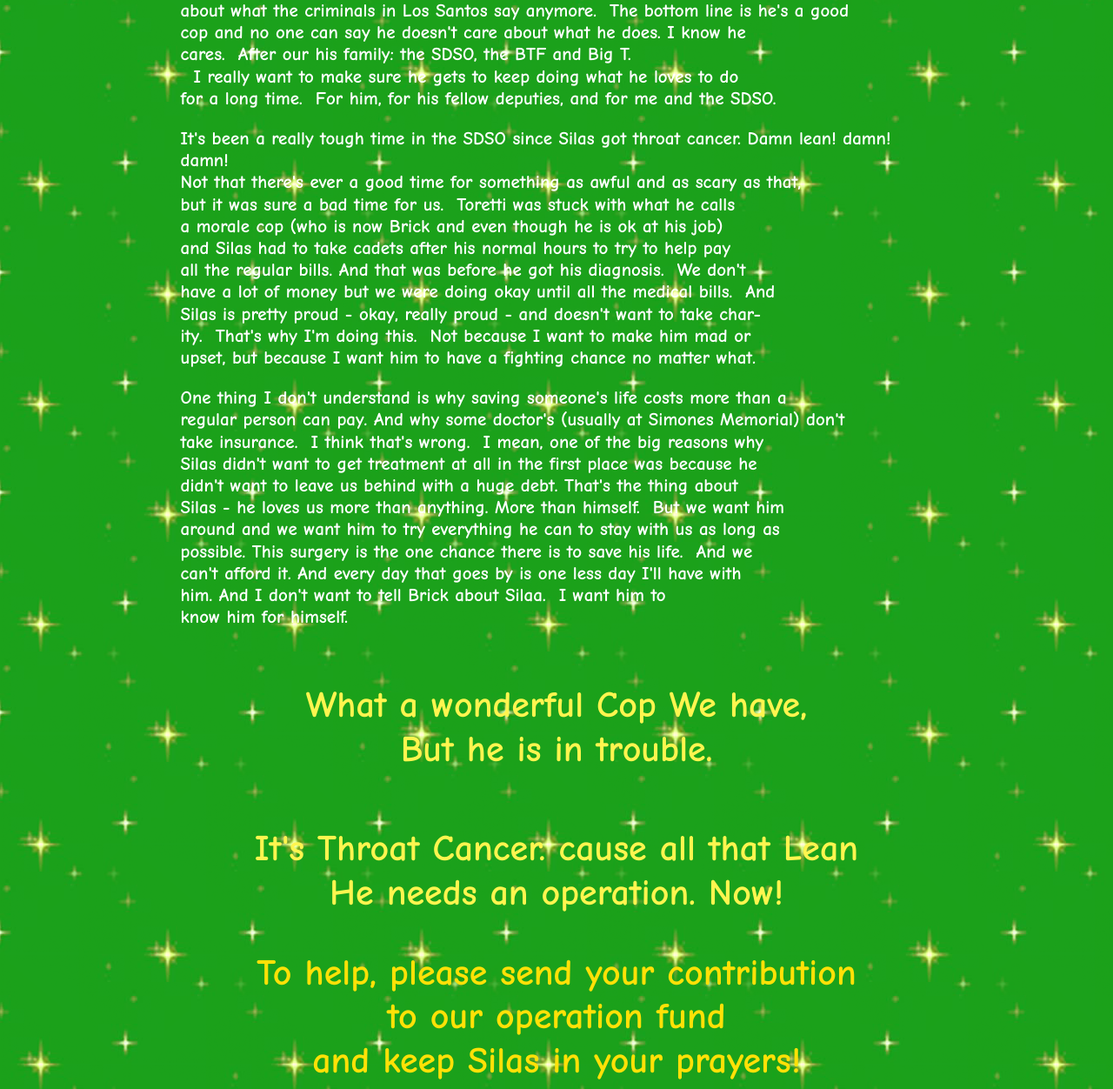
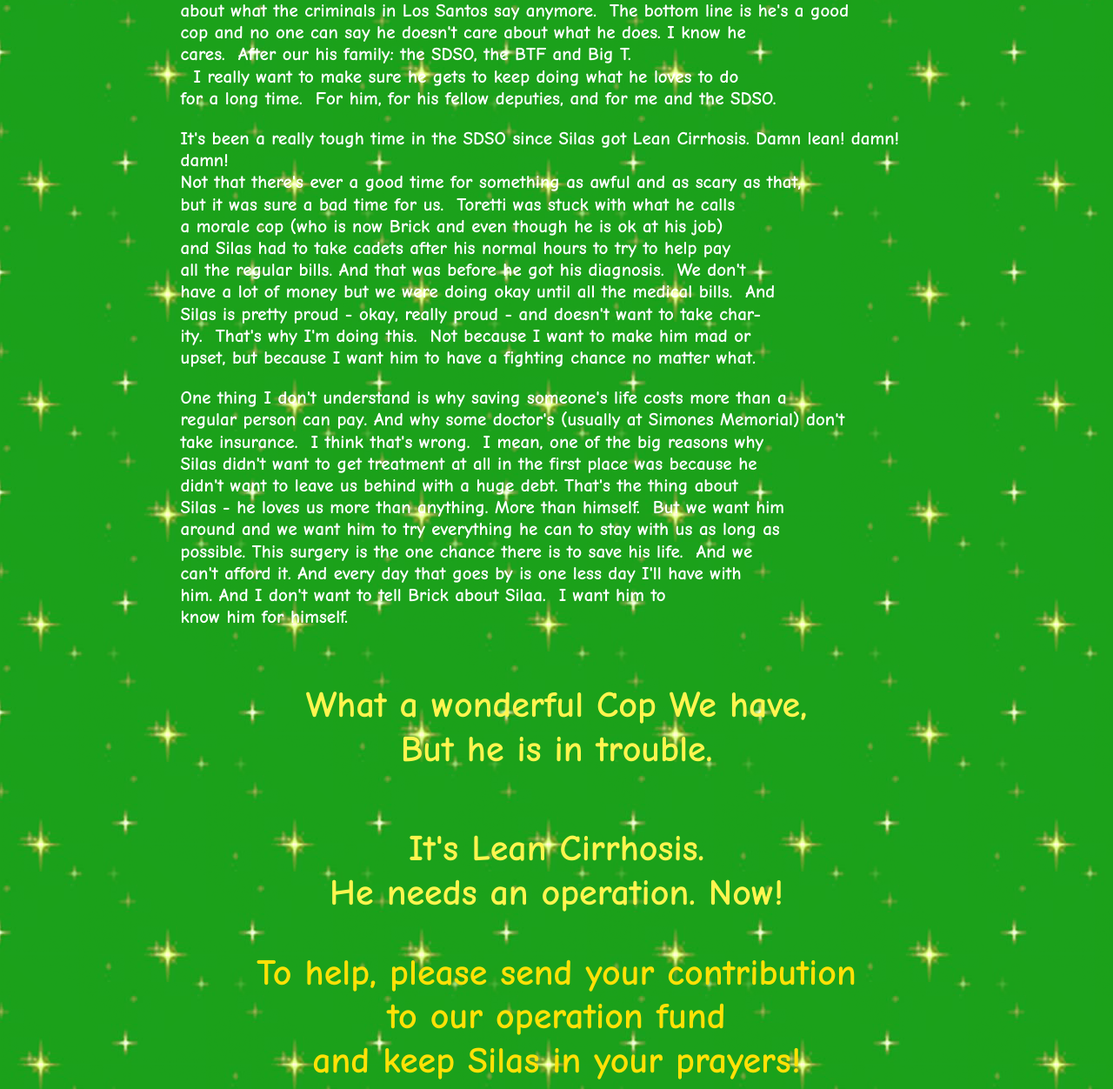
Before and after one commit to laopewastaken/savesilasgrimmer, a plain HTML site: page index.html in a window 1280 px wide. Shown: the part 3584-4836 px from the top of the page at 87% size. Drawn offline with Linux system fonts and the light colour scheme.

Commit message:
Add files via upload
Lean Cirrhosis

```diff
--- a/index.html
+++ b/index.html
@@ -69,7 +69,7 @@
 		The thing is though, he expects everyone to do their best just like he does,<br/>
 		and when you don't try your hardest he doesn't cut you any slack. That's<br/>
 		how he is at home and at his job.&nbsp;&nbsp;I only just figured out what a good qual-<br/>
-		ity	that is. That's what makes him brave in his throat cancer battle and what<br/>
+		ity	that is. That's what makes him brave in his Lean Cirrhosis battle and what<br/>
 		made me brave, too when I was younger.&nbsp;&nbsp;Whether I wanted to be or not.<br/>
 		Anyway, I always just wanted to be some regular civ in Los Santos but because of<br/>
 		Silas being a cop there I was different.&nbsp;&nbsp;I realize two things now.<br/>
@@ -86,7 +86,7 @@
 		&nbsp;&nbsp;I really want to make sure he gets to keep doing what he loves to do<br/>
 		for a long time.&nbsp;&nbsp;For him, for his fellow deputies, and for me and the SDSO.</p>
 		<p class="small-copy white">
-		It's been a really tough time in the SDSO since Silas got throat cancer. Damn lean! damn! damn!<br/>
+		It's been a really tough time in the SDSO since Silas got Lean Cirrhosis. Damn lean! damn! damn!<br/>
 		Not that there's ever a good time for something as awful and as scary as that,<br/>
 		but it was sure a bad time for us.&nbsp;&nbsp;Toretti was stuck with what he calls<br/>
 		a morale cop (who is now Brick and even though he is ok at his job)<br/>
@@ -111,7 +111,7 @@
 		<div class="ribbons">
 		<p class="large-copy yellow middle">What a wonderful Cop We have,<br/>But he is in trouble.</p>
 		</div>
-		<p class="large-copy yellow middle">It's Throat Cancer. cause all that Lean<br/>He needs an operation. Now!</p>
+		<p class="large-copy yellow middle">It's Lean Cirrhosis.<br/>He needs an operation. Now!</p>
 		<p class="large-copy dark-yellow middle">To help, please send your contribution<br/>to our operation fund<br/>
 		and keep Silas in your prayers!</p>
 
```
